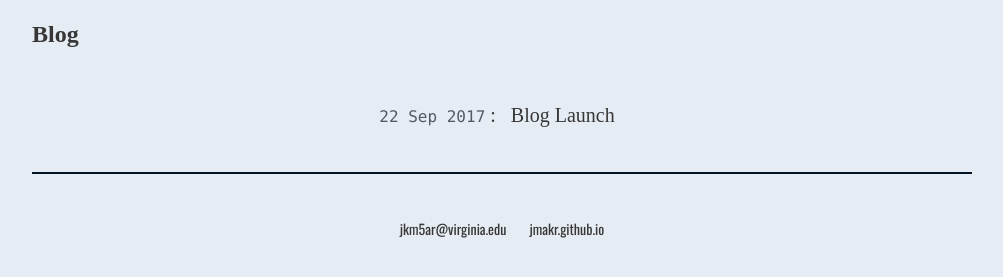
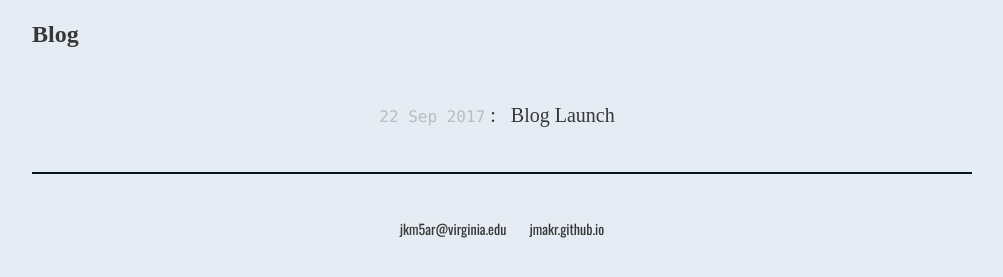
Before and after one commit to jmakr/jmakr.github.io, a Jekyll site: the page built from blog/index.html, in a window 1280 px wide. Shown: the part 224-501 px from the top of the page, without its empty margins (138-1141 px from the left). Built offline with Jekyll 4.4.1, drawn with Linux system fonts in a browser that asks for light colours; some web fonts are replaced.

Commit message:
Update index.html

```diff
--- a/blog/index.html
+++ b/blog/index.html
@@ -6,6 +6,6 @@ title: Blog
 	<ul class="posts">
 
 	  {% for post in site.posts %}
-	    <li><span style="font-family: Monaco, 'Courier New', monospace; font-size: 16px; color: #515B66;">{{ post.date | date_to_string }}</span> : <a href="{{ post.url }}" title="{{ post.title }}">{{ post.title }}</a></li>
+	    <li><span style="font-family: Monaco, 'Courier New', monospace; font-size: 16px; color: #B6BDC4;">{{ post.date | date_to_string }}</span> : <a href="{{ post.url }}" title="{{ post.title }}">{{ post.title }}</a></li>
 	  {% endfor %}
 	</ul>
```
